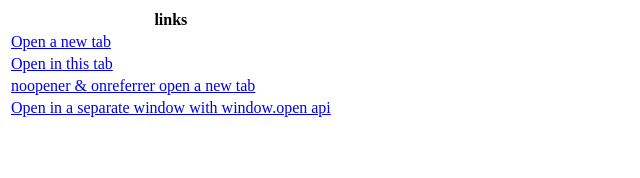
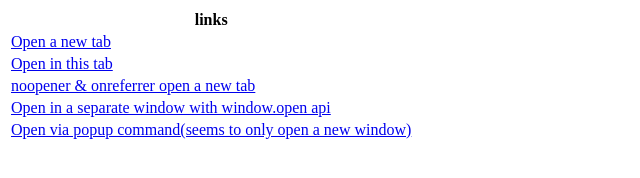
Before and after one commit to mdsauce/replikator, a website: page apps/smol-serv/public/index.html in a window 1280 px wide. Shown: the whole page, without its empty margins (0-640 px from the left). Drawn offline with Linux system fonts and the light colour scheme.

Commit message:
moved to a public file

```diff
--- a/apps/smol-serv/public/index.html
+++ b/apps/smol-serv/public/index.html
@@ -32,6 +32,11 @@
                 <a href="_" target="popup" onclick="window.open('https://google.com','popup','width=600,height=600'); return false;">Open in a separate window with window.open api</a>
             </td>
         </tr>
+        <tr>
+            <td>
+                <a href="https://google.com" target="popup">Open via popup command(seems to only open a new window)</a>
+            </td>
+        </tr>
     </table>
 </body>
 </html>
```
